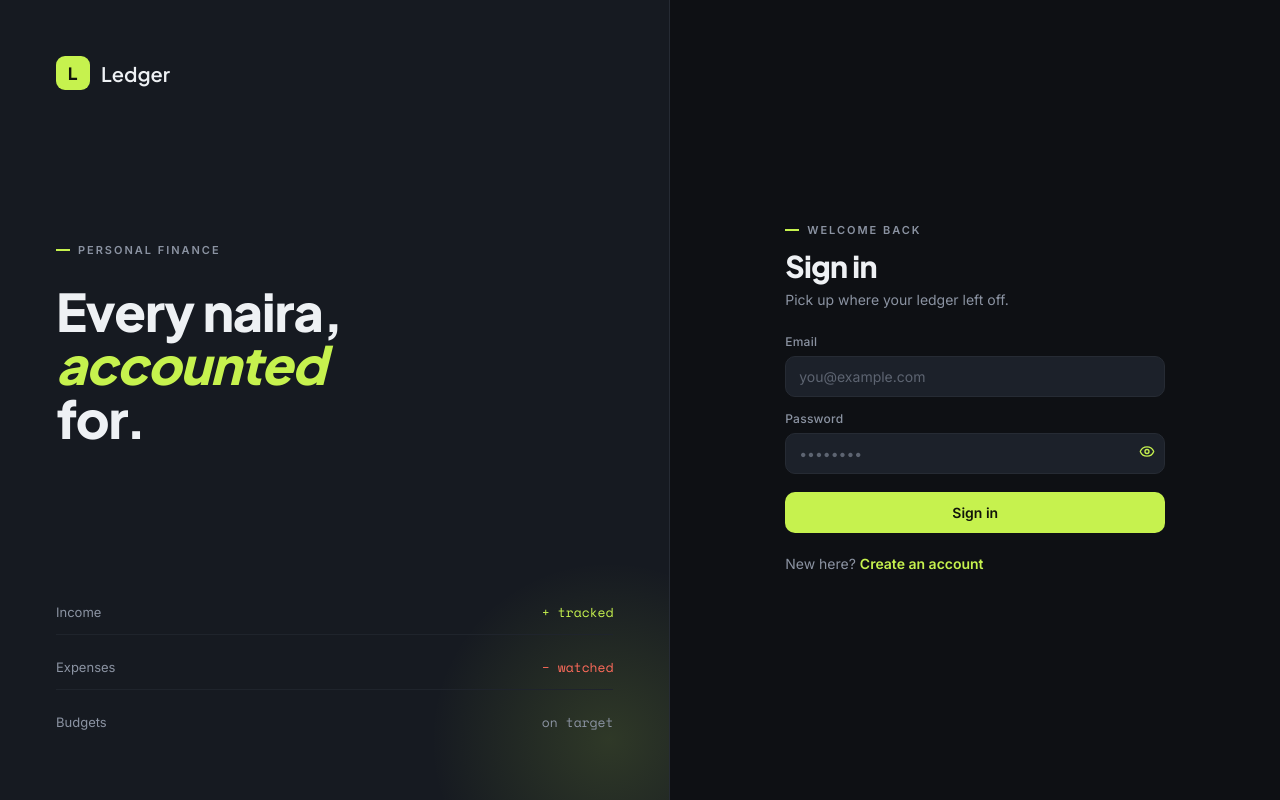
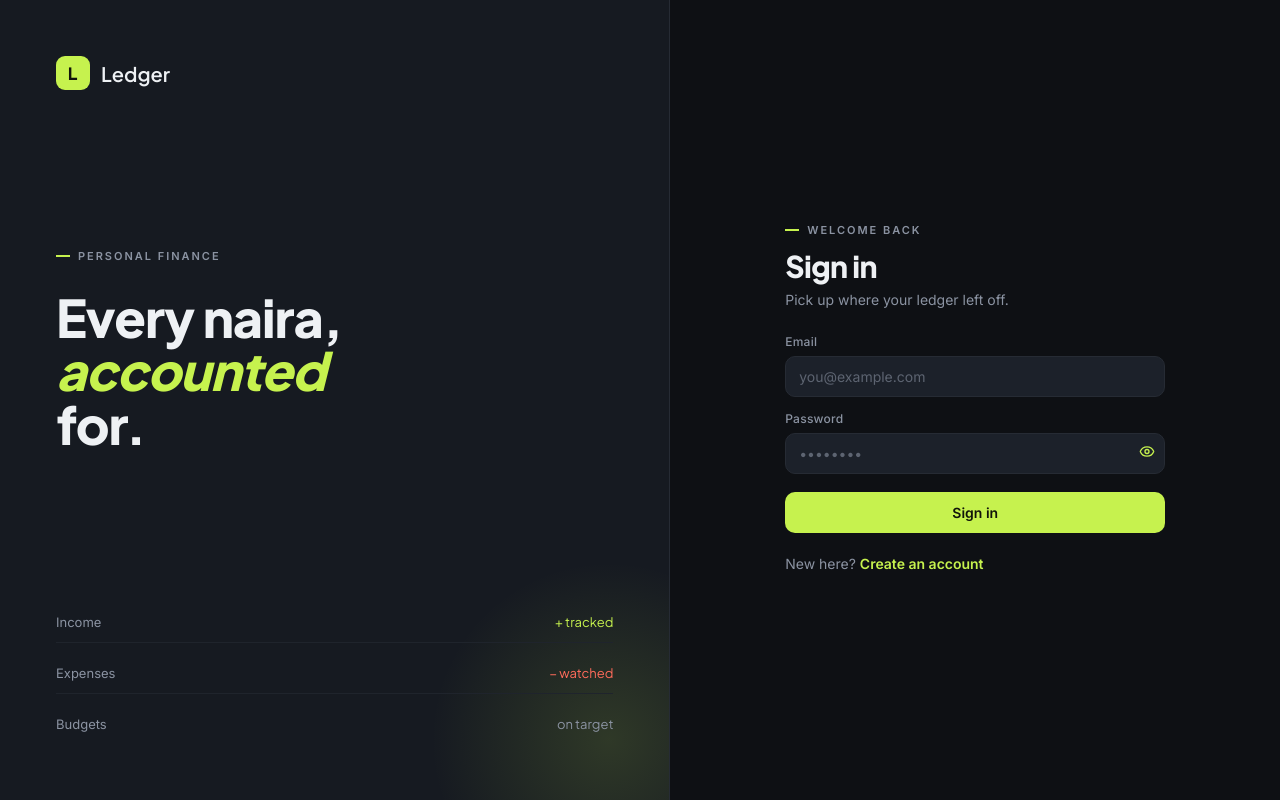
Before and after one commit to Ajibzrahz/Expense-Tracker-FE, a Next.js app: page /login in a window 1280 px wide. Built offline with nearby package versions, Linux system fonts and the light colour scheme; no server answers.

Commit message:
changed to a better font

```diff
--- a/app/globals.css
+++ b/app/globals.css
@@ -62,7 +62,7 @@ h4 {
 }
 
 .mono {
-  font-family: "Space Mono", monospace;
+  font-family: "Plus Jakarta Sans", sans-serif;
   font-variant-numeric: tabular-nums;
 }
 .muted {
@@ -492,7 +492,7 @@ input::placeholder {
   color: var(--muted);
 }
 .kpi .val {
-  font-family: "Space Mono", monospace;
+  font-family: "Plus Jakarta Sans", sans-serif;
   font-variant-numeric: tabular-nums;
   font-size: 30px;
   font-weight: 700;
@@ -613,7 +613,7 @@ table.tbl {
   background: var(--slate-2);
 }
 .tbl .amt {
-  font-family: "Space Mono", monospace;
+  font-family: "Plus Jakarta Sans", sans-serif;
   font-variant-numeric: tabular-nums;
   text-align: right;
   font-weight: 700;
@@ -733,7 +733,7 @@ table.tbl {
   color: var(--muted);
 }
 .bud-pct {
-  font-family: "Space Mono", monospace;
+  font-family: "Plus Jakarta Sans", sans-serif;
   font-weight: 700;
 }
 
```
